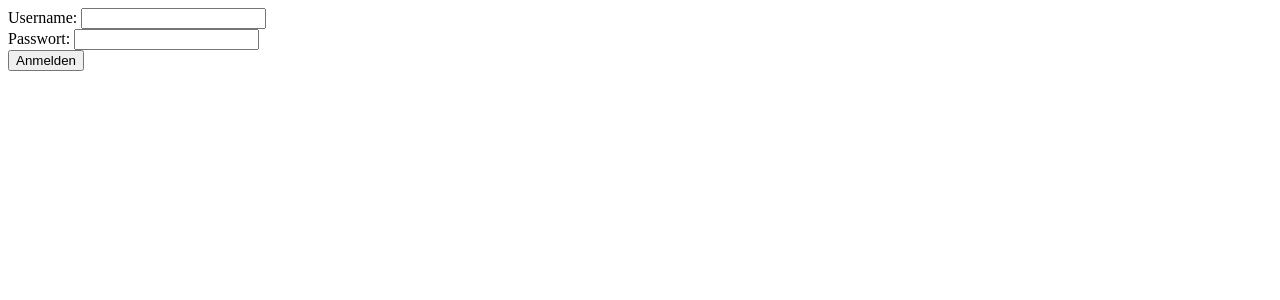
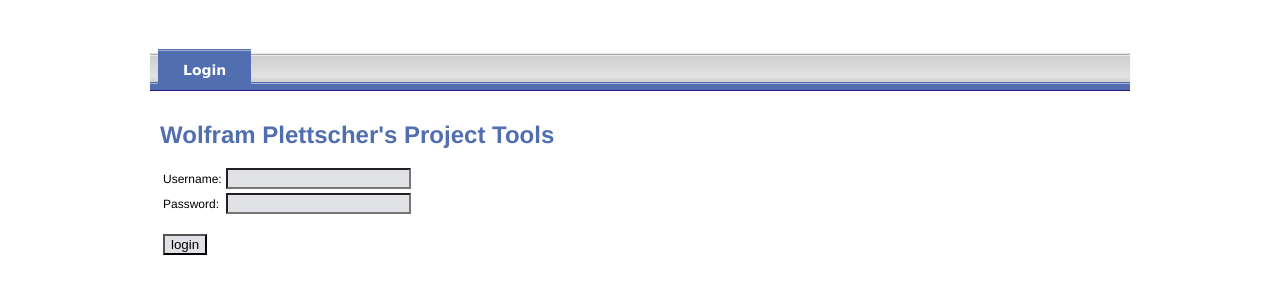
Before and after one commit to wopl/wptools, a PHP site: page /login.php in a window 1280 px wide. Shown: the top 300 px of the page. Run offline with PHP 8.4, Linux system fonts and the light colour scheme.

Commit message:
Login, HTTPS

```diff
--- a/index.php
+++ b/index.php
@@ -22,10 +22,10 @@ include ('auth.php');
     <head>
 		<!-- following lines are included for menu style -->
         <link rel="stylesheet" href="css/menu.css">
-        <script src="http://code.jquery.com/jquery-latest.min.js" type="text/javascript"></script>
+        <script src="https://code.jquery.com/jquery-latest.min.js" type="text/javascript"></script>
         <script src="script.js"></script>
 
-        <title>HTML5 page</title>
+        <title>WP Tools</title>
         <link href="css/style.css" rel="stylesheet" type="text/css">
 
 		<!-- add script for zebra-table -->
--- a/login.php
+++ b/login.php
@@ -4,19 +4,6 @@
 // ** login.php                                     (c) Wolfram Plettscher 10/2014 **
 // **                                                                              **
 // **********************************************************************************
-/*
-session_start();
-if (isset($_POST["name"]) && $_POST["name"] == "Hans"
-	&& $_POST["passwort"] == "geheim")
-	{
-		$_SESSION["name"] = "Hans";
-		$_SESSION["login"] = "ok";
-		header("Location:index.php");
-	} else {
-		header ("Location:index.php");
-	}
-*/
-
 
 if ($_SERVER['REQUEST_METHOD'] == 'POST') {
 	session_start();
@@ -32,33 +19,79 @@ if (isset($_POST["name"]) && $_POST["name"] == "Hans"
     	$_SESSION['angemeldet'] = true;
 
         // Weiterleitung zur geschützten Startseite
-       if ($_SERVER['SERVER_PROTOCOL'] == 'HTTP/1.1') {
-        if (php_sapi_name() == 'cgi') {
-         header('Status: 303 See Other');
-         }
-        else {
-         header('HTTP/1.1 303 See Other');
-         }
-        }
+//        if ($_SERVER['SERVER_PROTOCOL'] == 'HTTP/1.1') {
+//        	if (php_sapi_name() == 'cgi') {
+//         		header('Status: 303 See Other');
+//         	} else {
+//         		header('HTTP/1.1 303 See Other');
+//         	}
+//        }
 
-//header ('Location: http://www.heise.de');
-       header('Location: http://'.$hostname.($path == '/' ? '' : $path).'/index.php');
+//		header('Location: http://'.$hostname.($path == '/' ? '' : $path).'/index.php?section=home');
+		header('Location: https://ssl.webpack.de/'.$hostname.($path == '/' ? '' : $path).'/index.php?section=home');
         exit;
 	}
 }
 
 ?>
 
-<!DOCTYPE html PUBLIC "-//W3C//DTD XHTML 1.0 Strict//EN" "http://www.w3.org/TR/xhtml1/DTD/xhtml1-strict.dtd">
-<html xmlns="http://www.w3.org/1999/xhtml" xml:lang="de" lang="de">
+<!DOCTYPE html PUBLIC "-//W3C//DTD XHTML 1.0 Strict//EN" "https://www.w3.org/TR/xhtml1/DTD/xhtml1-strict.dtd">
+<html xmlns="https://www.w3.org/1999/xhtml" xml:lang="de" lang="de">
 <head>
-  <title>Geschützter Bereich</title>
+	<!-- following lines are included for menu style -->
+    <link rel="stylesheet" href="css/menu.css">
+    <script src="https://code.jquery.com/jquery-latest.min.js" type="text/javascript"></script>
+    <script src="script.js"></script>
+
+    <title>WP Tools</title>
+    <link href="css/style.css" rel="stylesheet" type="text/css">
 </head>
+
  <body>
+         <div id="wrapper">
+
+            <div id="header">
+            	<table width="980px"><tr>
+					<td align="left" valign="bottom"><h3> </h3></td>
+					<td align="right" valign="middle"></td>
+				</tr></table>
+            </div>
+
+            <div id="cssmenu">
+             	<ul>
+					<li class='active'><a href='login.php'><span>Login</span></a></li>
+			    </ul>
+            </div>
+
+            <div id="contentbody">
+            	<h1>Wolfram Plettscher's Project Tools</h1>
 	            <form action="login.php" method="post">
-   Username: <input type="text" name="username" /><br />
-   Passwort: <input type="password" name="passwort" /><br />
-   <input type="submit" value="Anmelden" />
+                    <table>
+                        <tr>
+                            <td>Username: </td>
+                            <td><input type="text" name="username" size="20" value="" maxlength="30" tabindex="1"/></td>
+                        </tr><tr>
+                            <td>Password: </td>
+                            <td><input type="password" name="passwort" size="20" value="" maxlength="30" tabindex="2"/></td>
+                        </tr>
+                    </table>
+                    <br />
+                    <table>
+                        <tr>
+                        <td><input class='css_btn_class' name='login' type='submit' value='login' /></td>
+                        </tr>
+                    </table>
 			    </form>
+            </div>
+
+        </div>
+
+        <div id="footer">
+            &copy; Wolfram Plettscher 2014
+        </div>
+
+    </body>
+
+
  </body>
 </html>
--- a/menu.php
+++ b/menu.php
@@ -113,6 +113,6 @@
 		} else {
 			   echo "<li>";
 		}
-		echo "<a href='index.php?section=logout'><span>Logout</span></a></li>";
+		echo "<a href='logout.php'><span>Logout</span></a></li>";
    ?>
 </ul>
```
Also changed, not shown: logout.php (added, +15 -0 lines), .htaccess (added). Lines whose indentation alone changed are shown as unchanged.
